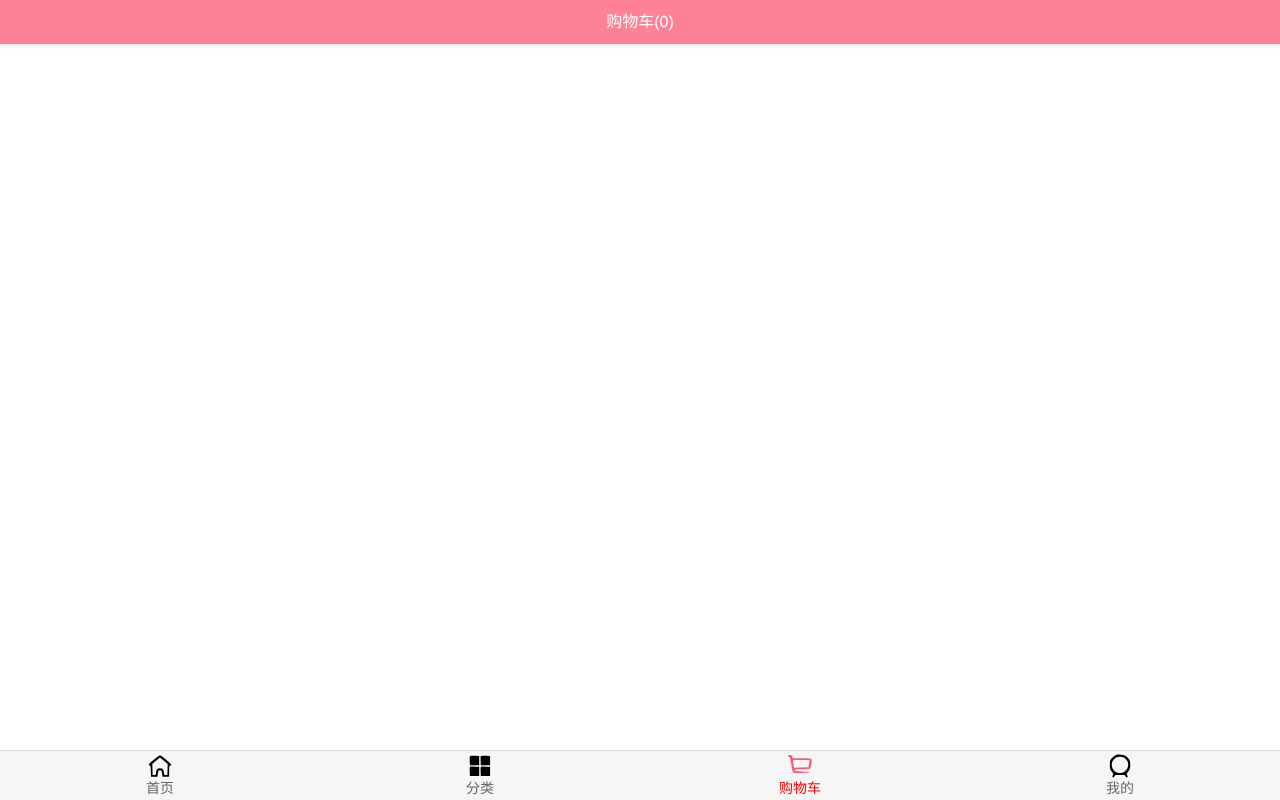
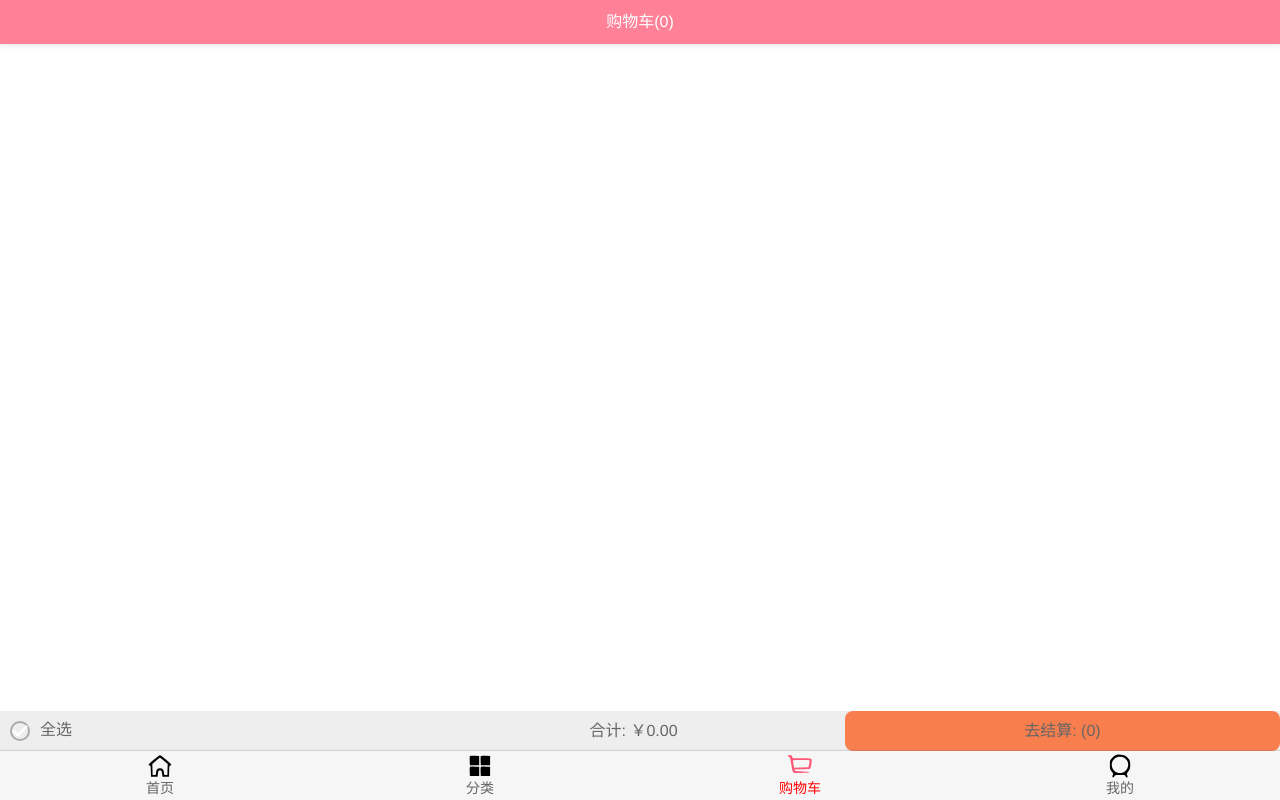
Before and after one commit to lanzirong/supermall, a Vue app: page /cart in a window 1280 px wide. Built offline with nearby package versions, Linux system fonts and the light colour scheme.

Commit message:
完成购物车页面

```diff
--- /dev/null
+++ b/src/components/content/checkButton/CheckButton.vue
@@ -0,0 +1,29 @@
+<template>
+    <div class="check-button" :class="{check: isChecked}">
+        <img src="~assets/img/cart/tick.svg" alt="">
+    </div>
+</template>
+
+<script>
+export default {
+    props:{
+        isChecked:{
+            type: Boolean,
+            default(){
+                return false
+            }
+        }
+    }
+}
+</script>
+
+<style scoped>
+    .check-button{
+        border-radius: 50%;
+        border: 2px solid #aaa;
+    }
+    .check{
+        border-color: var(--color-high-text);
+        background-color: var(--color-high-text);
+    }
+</style>
--- a/src/store/actions.js
+++ b/src/store/actions.js
@@ -15,5 +15,12 @@
             // state.cartList.push(payload)
             context.commit('addToCart',payload)
         }
+    },
+    cancelAll({state,commit},{isSelectAll}){
+        if(isSelectAll){
+            commit('cancelSelect')
+        }else{
+            commit('selectAll')
+        }
     }
 }
--- a/src/store/getters.js
+++ b/src/store/getters.js
@@ -4,5 +4,12 @@
     },
     getCartList(state){
         return state.cartList
+    },
+    getCartTotalPrice(state){
+        return state.cartList.filter((elem) => {
+                    return elem.checked === true
+                }).reduce((a,b) => {
+                    return a + b.price * b.count
+                },0)
     }
 }
--- a/src/store/mutations.js
+++ b/src/store/mutations.js
@@ -4,5 +4,15 @@
     },
     addToCart(state,payload){
         state.cartList.push(payload)
+    },
+    cancelSelect(state){
+        state.cartList.forEach(element => {
+            element.checked = false
+        });
+    },
+    selectAll(state){
+        state.cartList.forEach(element => {
+            element.checked = true
+        })
     }
 }
--- a/src/views/cart/Cart.vue
+++ b/src/views/cart/Cart.vue
@@ -3,15 +3,28 @@
     <nav-bar class="nav-bar">
       <div slot='center'>购物车({{length}})</div>
     </nav-bar>
+    <cart-list></cart-list>
+    <cart-bottom-bar></cart-bottom-bar>
   </div>
 </template>
 
 <script>
 import NavBar from 'components/common/navbar/NavBar.vue'
+import CartBottomBar from './chidlComps/CartBottomBar.vue'
+
+import CartList from './chidlComps/CartList.vue'
+
 import { mapGetters } from 'vuex'
+
+
 export default {
+  updated(){
+
+  },
   components: {
     NavBar,
+    CartList,
+    CartBottomBar,
   },
   computed:{
     // cartLength(){
@@ -23,12 +36,18 @@
       length: 'getCartLength',
       list: 'getCartList'
     })
+  },
+  methods:{
+
   }
 
 }
 </script>
 
 <style scoped>
+  .cart{
+    height: 100vh;
+  }
   .nav-bar{
     background-color: var(--color-tint);
     color: #fff;
--- /dev/null
+++ b/src/views/cart/chidlComps/CartBottomBar.vue
@@ -0,0 +1,84 @@
+<template>
+  <div class="bottom-bar">
+    <div class="check-content">
+        <check-button
+            :isChecked="isSelectAll"
+            class="check-btn"
+            @click.native="cancelSelectAll"
+        ></check-button>
+        <span>全选</span>
+    </div>
+    <div class="total-price">
+        合计: ￥{{totalPrice.toFixed(2)}}
+    </div>
+    <div class="calculate">
+        去结算: ({{checkLength}})
+    </div>
+  </div>
+</template>
+
+<script>
+import CheckButton from 'components/content/checkButton/CheckButton.vue'
+import { mapGetters } from 'vuex'
+export default {
+  components: {
+      CheckButton,
+    },
+  computed:{
+      ...mapGetters({
+          totalPrice: 'getCartTotalPrice',
+          cartLength: 'getCartLength'
+      }),
+      checkLength(){
+          return this.$store.state.cartList.filter(item => item.checked).length
+      },
+      isSelectAll(){
+          if(this.cartLength === 0) return false;
+          return this.$store.state.cartList.filter( item => item.checked ).length === this.cartLength
+      }
+  },
+  methods:{
+      cancelSelectAll(){
+          this.$store.dispatch('cancelAll',{
+              isSelectAll: this.isSelectAll
+          })
+      }
+  }
+
+}
+</script>
+
+<style scoped>
+    .bottom-bar{
+        position: relative;
+        height: 40px;
+        left: 0;
+        right: 0;
+        background-color: #eee;
+        display: flex;
+        justify-content: space-between;
+        align-items: center;
+    }
+    .check-content{
+        display: flex;
+        justify-content: flex-start;
+        width: 33%;
+    }
+    .check-content .check-btn{
+        width: 20px;
+        height: 20px;
+        margin: 0 10px 0;
+    }
+    .total-price{
+        text-align: center;
+        width: 33%
+    }
+    .calculate{
+        line-height: 40px;
+        height: 100%;
+        width: 34%;
+        text-align: center;
+        background-color: rgb(248, 126, 78);
+        border-radius: 8px;
+    }
+</style>
--- /dev/null
+++ b/src/views/cart/chidlComps/CartList.vue
@@ -0,0 +1,55 @@
+<template>
+  <div class="cart-list">
+    <scroll class="content" ref="scroll">
+        <cart-list-item
+            v-for="(item,index) in cartList"
+            :key="index"
+            :product="item"
+        ></cart-list-item>
+    </scroll>
+  </div>
+</template>
+
+<script>
+import CartListItem from './CartListItem.vue'
+
+import { mapGetters } from 'vuex'
+import Scroll from 'components/common/scroll/Scroll.vue'
+
+
+export default {
+    updated(){
+
+    },
+    components:{
+        CartListItem,
+        Scroll,
+    },
+    computed:{
+        ...mapGetters({
+            cartList: 'getCartList'
+        })
+    },
+    methods:{
+
+    },
+    activated(){
+        this.$refs.scroll.refresh()
+    }
+}
+</script>
+
+<style scoped>
+    .cart-list{
+        height: calc( 100% - 49px - 44px - 40px);
+    }
+    .content{
+        overflow: hidden;
+
+        position: absolute;
+        top: 44px;
+        left: 0;
+        right: 0;
+        bottom: 89px;
+    }
+</style>
--- /dev/null
+++ b/src/views/cart/chidlComps/CartListItem.vue
@@ -0,0 +1,113 @@
+<template>
+  <div id="cart-list-item">
+      <div class="item-selector">
+          <check-button
+            :is-checked="product.checked"
+            @checkBtnClick="checkedChange"
+            @click.native="clickCheck"
+          ></check-button>
+      </div>
+      <div class="item-img">
+          <img :src="product.image" alt="商品图片">
+      </div>
+      <div class="item-info">
+          <div class="item-title">
+              {{product.title}}
+          </div>
+          <div class="item-desc">
+              {{product.desc}}
+          </div>
+          <div class="info-bottom">
+              <div class="item-price left">
+                ￥{{product.price}}
+              </div>
+              <div class="item-count right">
+                  ✖{{product.count}}
+              </div>
+          </div>
+      </div>
+  </div>
+</template>
+
+<script>
+import CheckButton from 'components/content/checkButton/CheckButton'
+
+export default {
+  data(){
+      return {
+          itemCheck: false,
+      }
+  },
+  components: {
+      CheckButton,
+    },
+    props:{
+        product:{
+            type: Object,
+            default(){
+                return {}
+            }
+        }
+    },
+    computed:{
+
+    },
+    methods:{
+        checkedChange(){
+            this.itemCheck = !this.itemCheck
+        },
+        clickCheck(){
+            this.product.checked = !this.product.checked
+        }
+    }
+}
+</script>
+
+<style scoped>
+    #cart-list-item{
+        width: 100%;
+        display: flex;
+        font-size: 0;
+        padding: 5px;
+        border-bottom: 1px solid #ccc;
+    }
+    .item-selector{
+        width: 20px;
+        display: flex;
+        justify-content: center;
+        align-items: center;
+    }
+    .item-info{
+        font-size: 17px;
+        color: #333;
+        padding: 5px 10px;
+        position: relative;
+        overflow: hidden;
+    }
+    .item-title, .item-desc{
+        overflow: hidden;
+        white-space: nowrap;
+        text-overflow: ellipsis;
+    }
+    .item-img{
+        padding: 5px;
+    }
+    .item-img img{
+        height: 100px;
+    }
+    .item-info .item-desc{
+        font-size: 14px;
+        color: #666;
+        margin-top: 15px;
+    }
+    .info-bottom{
+        margin-top: 10px;
+        position: absolute;
+        bottom: 10px;
+        left: 10px;
+        right: 10px;
+    }
+    .info-bottom .item-price{
+        color: orangered;
+    }
+</style>
--- a/src/views/detail/Detail.vue
+++ b/src/views/detail/Detail.vue
@@ -158,6 +158,7 @@
             product.desc = this.goods.desc
             product.price = this.goods.realPrice
             product.iid = this.iid
+            product.checked = true
 
             //2.将商品添加到购物车
             this.$store.dispatch('addCart',product)
--- a/src/views/home/Home.vue
+++ b/src/views/home/Home.vue
@@ -39,7 +39,6 @@
 import TabControl from 'components/content/tabControl/TabControl'
 import GoodsList from 'components/content/goods/GoodsList'
 import Scroll from 'components/common/scroll/Scroll'
-import BackTop from 'components/content/backTop/BackTop.vue'
 
 import { getHomeMultidata, getHomeGoods } from 'network/home'
 import { debounce } from 'common/utils'
```
